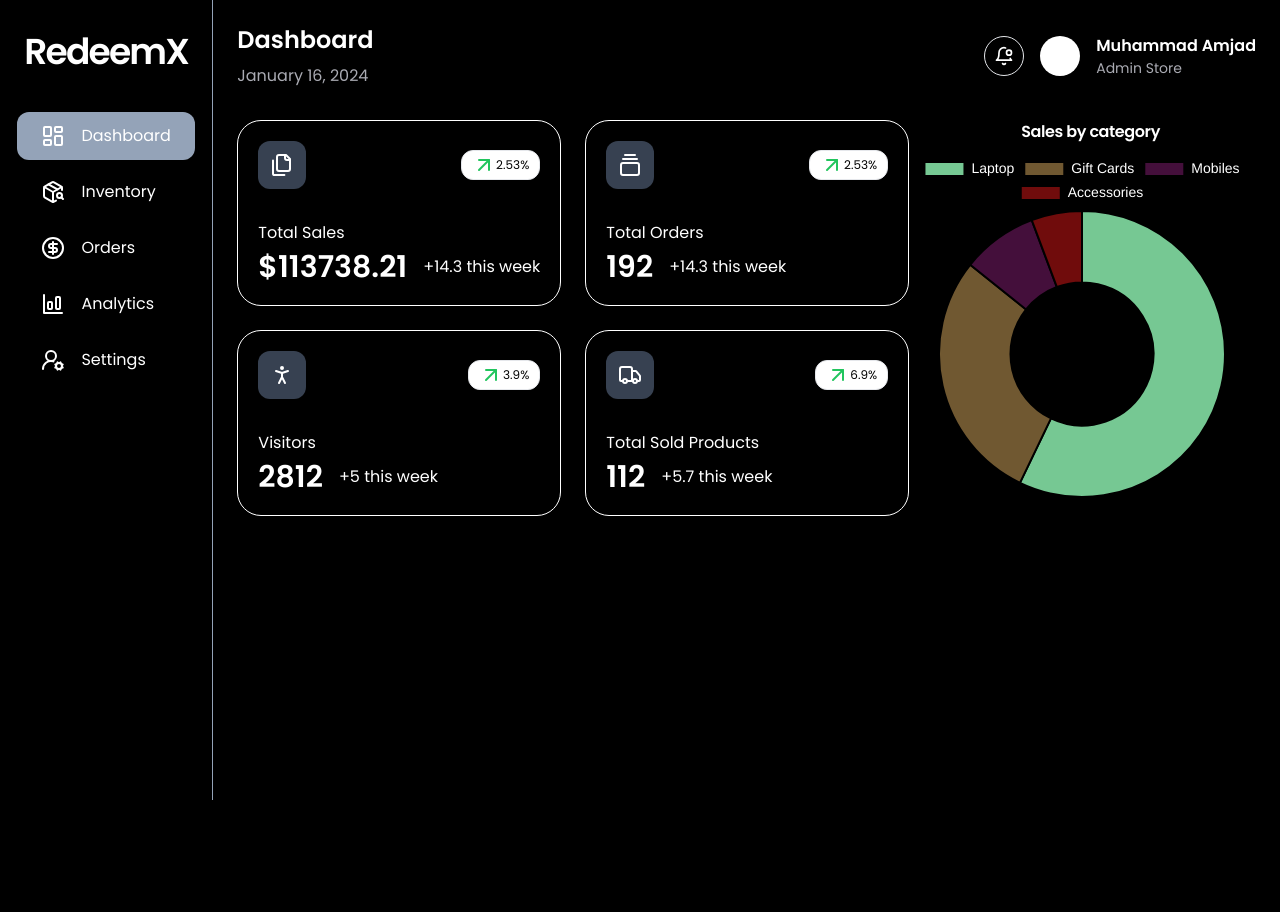
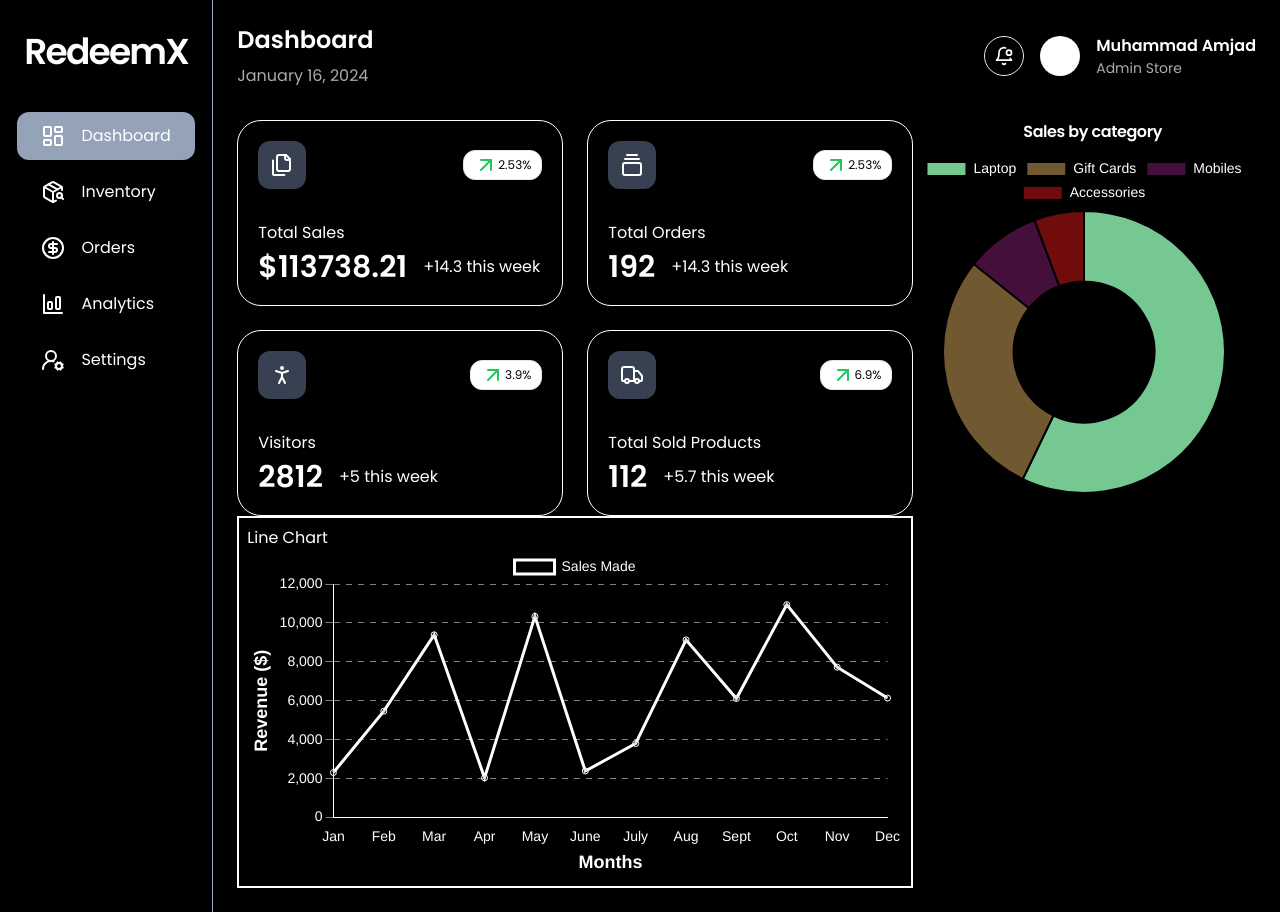
Before and after one commit to devvMuhammad/admin-redeemx, a Next.js app: page / in a window 1280 px wide. Before the commit the page ends 800 px from the top, so only its background shows below. Built offline with nearby package versions, Linux system fonts and the light colour scheme.

Commit message:
added line chart

```diff
--- a/src/app/layout.tsx
+++ b/src/app/layout.tsx
@@ -24,7 +24,7 @@ export default function RootLayout({ children }: LayoutProps) {
   return (
     <html lang="en">
       <body
-        className={`${poppins.className} bg-black text-white h-screen grid grid-rows-1 grid-cols-[1fr_5fr]`}
+        className={`${poppins.className} bg-black text-white min-h-screen grid grid-rows-1 grid-cols-[1fr_5fr]`}
       >
         {/* SIDEBAR COMPONENT */}
         <Sidebar />
--- a/src/app/page.tsx
+++ b/src/app/page.tsx
@@ -1,4 +1,5 @@
 import Infos from "@/components/dashboard/Infos";
+import LineChart from "@/components/dashboard/LineChart";
 import PieChart from "@/components/dashboard/PieChart";
 
 export default function Home() {
@@ -10,6 +11,10 @@ export default function Home() {
       <div>
         <PieChart />
       </div>
+      {/* <div> */}
+      {/* <div> */}
+      <LineChart />
+      {/* </div> */}
     </section>
   );
 }
--- /dev/null
+++ b/src/components/dashboard/LineChart.tsx
@@ -0,0 +1,119 @@
+"use client";
+import { Line } from "react-chartjs-2";
+import {
+  Chart as ChartJS,
+  CategoryScale,
+  LinearScale,
+  PointElement,
+  LineElement,
+  Title,
+  Tooltip,
+  Legend,
+} from "chart.js";
+
+ChartJS.register(
+  CategoryScale,
+  LinearScale,
+  PointElement,
+  LineElement,
+  Title,
+  Tooltip,
+  Legend
+);
+
+const months = [
+  "Jan",
+  "Feb",
+  "Mar",
+  "Apr",
+  "May",
+  "June",
+  "July",
+  "Aug",
+  "Sept",
+  "Oct",
+  "Nov",
+  "Dec",
+];
+
+export default function LineChart() {
+  return (
+    <div className="p-2 border-2 border-white border-solid">
+      <h1>Line Chart</h1>
+      <Line
+        data={{
+          labels: months,
+
+          datasets: [
+            {
+              label: "Sales Made",
+              data: Array(12)
+                .fill(0)
+                .map((elm, i) => (Math.random() * 10 + 1) * 1000),
+              borderColor: "#fff",
+            },
+          ],
+        }}
+        options={{
+          scales: {
+            x: {
+              title: {
+                display: true,
+                text: "Months",
+                color: "white",
+                font: {
+                  size: 18,
+                  weight: "bold",
+                },
+              },
+              border: {
+                color: "white",
+              },
+              ticks: {
+                color: "white",
+                font: {
+                  size: 14,
+                },
+              },
+              beginAtZero: true,
+            },
+            y: {
+              title: {
+                display: true,
+                text: "Revenue ($)",
+                color: "white",
+                font: {
+                  size: 18,
+                  weight: "bold",
+                },
+              },
+              border: {
+                color: "white",
+                dash: [6],
+              },
+              grid: {
+                display: true,
+                drawOnChartArea: true,
+                drawTicks: true,
+                color: "grey",
+                tickBorderDash: [8, 8],
+              },
+              ticks: {
+                color: "white",
+                font: {
+                  size: 14,
+                },
+              },
+              beginAtZero: true,
+            },
+          },
+          plugins: {
+            legend: {
+              labels: { color: "white", font: { size: 14 } },
+            },
+          },
+        }}
+      />
+    </div>
+  );
+}
```
